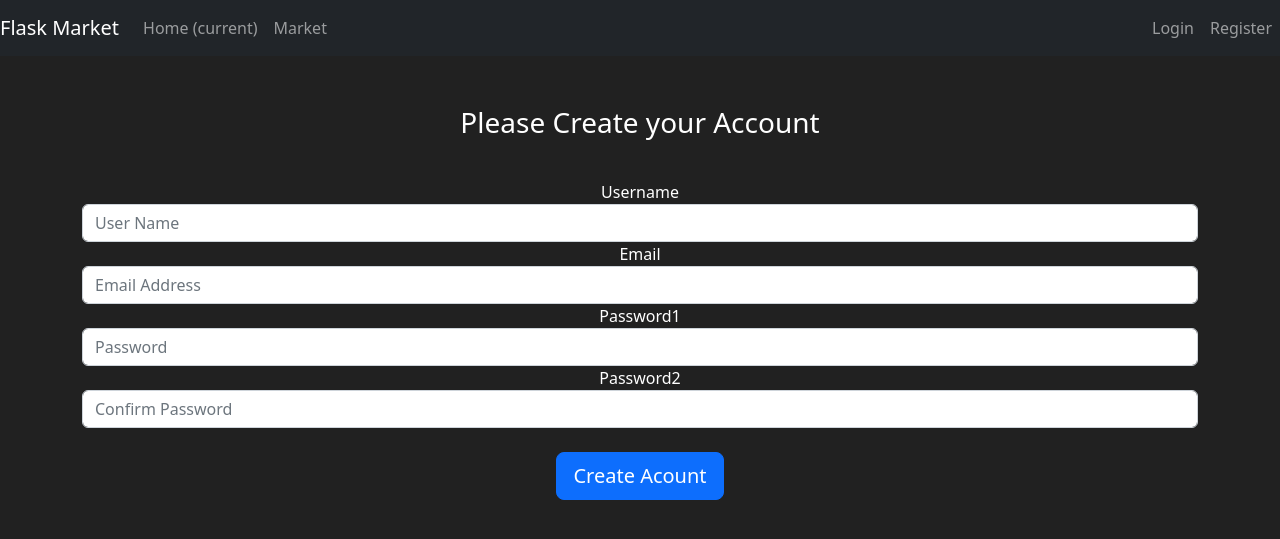
After one commit to imyashsingh/FlaskMarket, a Flask app: page /register in a window 1280 px wide. The commit adds this page. Shown: the top 539 px of the page. Run offline with Flask 3, Linux system fonts and the light colour scheme.

Commit message:
Add user registration functionality with form validation and flash messages

```diff
--- a/market/__init__.py
+++ b/market/__init__.py
@@ -4,6 +4,8 @@ from flask_sqlalchemy import SQLAlchemy
 app=Flask(__name__)
 
 app.config['SQLALCHEMY_DATABASE_URI'] = 'sqlite:///market.db'
+app.config['SECRET_KEY'] = 'ec9439cfc6c796ae2029594d'
+
 
 db=SQLAlchemy(app)
 
--- /dev/null
+++ b/market/forms.py
@@ -0,0 +1,10 @@
+from flask_wtf import FlaskForm
+from wtforms import StringField,SubmitField,PasswordField
+from wtforms.validators import DataRequired, Length, Email , EqualTo
+
+class RegisterForm(FlaskForm):
+    username= StringField('Username',validators=[DataRequired(), Length(min=2, max=20)])
+    email_address=StringField('Email',validators=[DataRequired(),Email()])
+    password1=PasswordField('Password1',validators=[DataRequired(), Length(min=6)])
+    password2=PasswordField('Password2',validators=[DataRequired(), Length(min=6) , EqualTo('password1', message='Passwords must match')])
+    submit=SubmitField('Create Acount')
--- a/market/routes.py
+++ b/market/routes.py
@@ -1,7 +1,9 @@
-from flask import render_template
+from flask import render_template,request,flash,redirect,url_for
 
 from market import app
-from market.models import Item
+from market import db
+from market.models import Item,User
+from market.forms import RegisterForm
 
 
 # home page route
@@ -16,3 +18,28 @@ def market():
     items=Item.query.all()
     context={ 'items': items}
     return render_template('market.html',**context)
+
+@app.route('/register',methods=['GET','POST'])
+@app.route('/register_page',methods=['GET','POST'])
+def register_page():
+    form=RegisterForm()
+
+    # If the form is submitted, validate it and process the data
+    if request.method == 'POST':
+        if form.validate_on_submit():
+            new_user = User(
+                username=form.username.data,
+                email_address=form.email_address.data,
+                password_hash=form.password1.data
+            )
+            db.session.add(new_user)
+            db.session.commit()
+            print(f'User {new_user.username} has been created successfully!')
+            # Redirect to the market page or any other page after successful registration
+            return redirect(url_for('market'))
+    if form.errors:
+        for field, errors in form.errors.items():
+            for error in errors:
+                flash(f'Error in {field}: {error}')
+    context = {'form': form}
+    return render_template('register.html', **context)
--- a/market/templates/base.html
+++ b/market/templates/base.html
@@ -20,7 +20,14 @@
   </head>
 
   <body>
-    {% include 'navbar.html' %} {% block content %} {% endblock content%}
+    {% include 'navbar.html' %} {% with messages =
+    get_flashed_messages(with_categories=true) %} {% if messages %}
+    <ul class="flashes">
+      {% for category, message in messages %}
+      <li class="{{ category }}">{{ message }}</li>
+      {% endfor %}
+    </ul>
+    {% endif %} {% endwith %} {% block content %} {% endblock content%}
 
     <script
       src="https://cdn.jsdelivr.net/npm/bootstrap@5.2.3/dist/js/bootstrap.bundle.min.js"
--- a/market/templates/navbar.html
+++ b/market/templates/navbar.html
@@ -24,7 +24,7 @@
         <a class="nav-link" href="#">Login</a>
       </li>
       <li class="nav-item">
-        <a class="nav-link" href="#">Register</a>
+        <a class="nav-link" href="{{url_for('register_page')}}">Register</a>
       </li>
     </ul>
   </div>
--- /dev/null
+++ b/market/templates/register.html
@@ -0,0 +1,22 @@
+{% extends 'base.html' %} {% block title %} Register Page {% endblock %} {%
+block content %}
+<div class="text-center" style="margin-top: 50px; margin-bottom: 50px">
+  <div class="container">
+    <form method="POST" class="form-register" style="color: white">
+      <h1 class="h3 mb-3 font-weight-normal">Please Create your Account</h1>
+      <br />
+      {{ form.hidden_tag() }} {{ form.username.label }}
+      {{form.username(class="form-control",placeholder="User Name") }}
+      {{form.email_address.label }}
+      {{form.email_address(class="form-control",placeholder="Email Address") }}
+      {{ form.password1.label }}
+      {{form.password1(class="form-control",placeholder="Password") }}
+      {{form.password2.label }}
+      {{form.password2(class="form-control",placeholder="Confirm Password") }}
+
+      <br />
+      {{ form.submit(class="btn btn-lg btn-block btn-primary") }}
+    </form>
+  </div>
+</div>
+{% endblock %}
```
